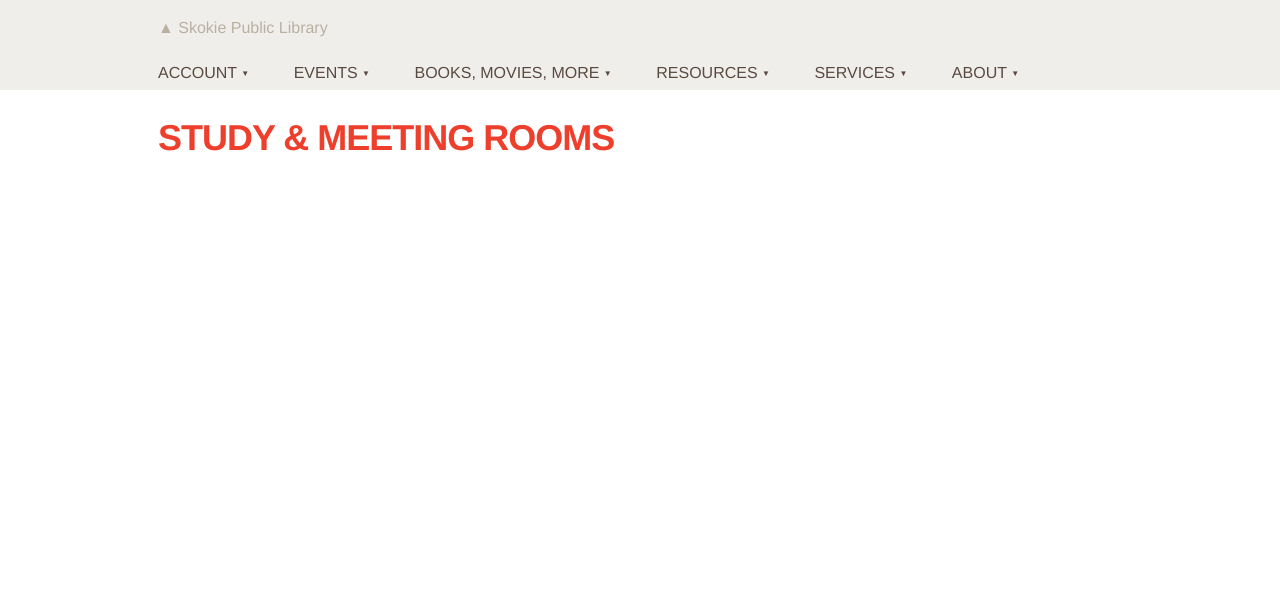
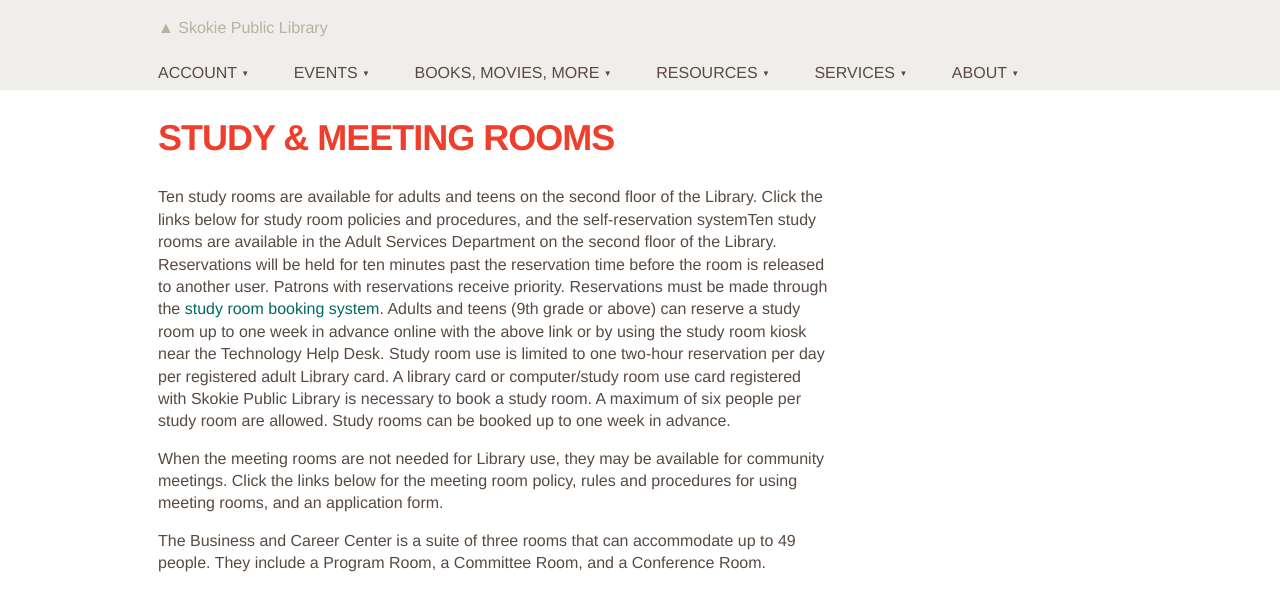
Before and after one commit to skokielibrary/spl-content, a Jekyll site: the page built from _content/mick/services--study-meeting-rooms.markdown, in a window 1280 px wide. Shown: the top 611 px of the page. Built offline with Jekyll 4.4.1, drawn with Linux system fonts in a browser that asks for light colours.

Commit message:
Updated services--study-meeting-rooms.markdown

```diff
--- a/_content/mick/services--study-meeting-rooms.markdown
+++ b/_content/mick/services--study-meeting-rooms.markdown
@@ -1,4 +1,17 @@
 ---
 layout: page
-title: Study & meeting rooms
+title: "Study & meeting rooms"
+published: true
 ---
+
+Ten study rooms are available for adults and teens on the second floor of the Library. Click the links below for study room policies and procedures, and the self-reservation systemTen study rooms are available in the Adult Services Department on the second floor of the Library.
+Reservations will be held for ten minutes past the reservation time before the room is released to another user.
+Patrons with reservations receive priority.
+Reservations must be made through the [study room booking system](http://events.skokielibrary.info/evanced/lib/roomrequest.asp?mm=1&libnum=2&allroomscheck=1). Adults and teens (9th grade or above) can reserve a study room up to one week in advance online with the above link or by using the study room kiosk near the Technology Help Desk. Study room use is limited to one two-hour reservation per day per registered adult Library card.
+A library card or computer/study room use card registered with Skokie Public Library is necessary to book a study room.
+A maximum of six people per study room are allowed.
+Study rooms can be booked up to one week in advance.
+
+When the meeting rooms are not needed for Library use, they may be available for community meetings. Click the links below for the meeting room policy, rules and procedures for using meeting rooms, and an application form.
+
+The Business and Career Center is a suite of three rooms that can accommodate up to 49 people. They include a Program Room, a Committee Room, and a Conference Room.
```
